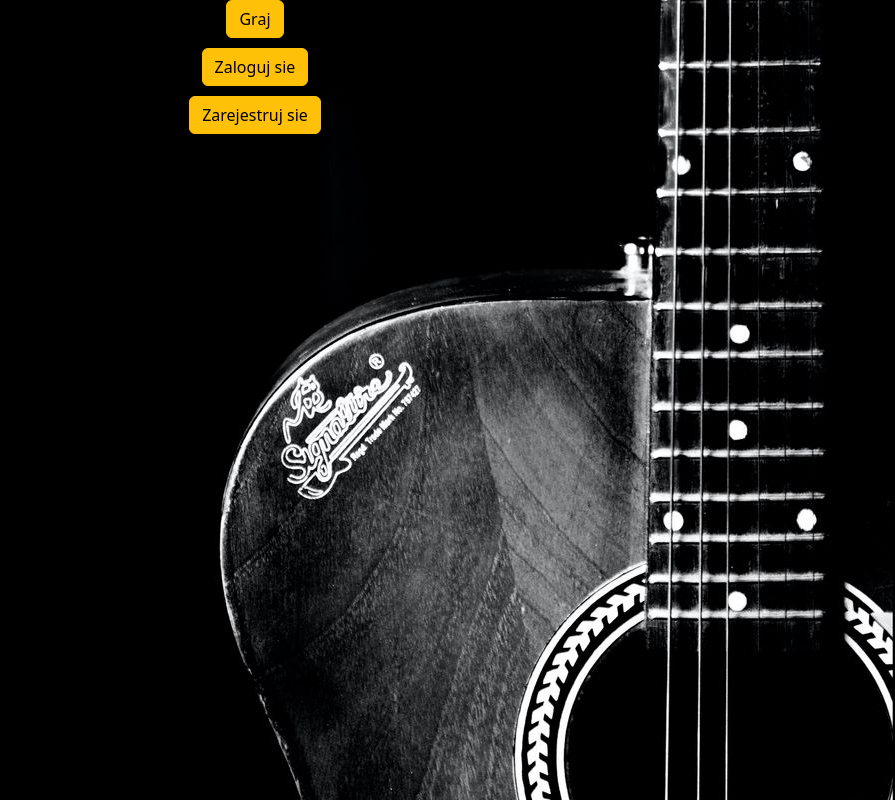
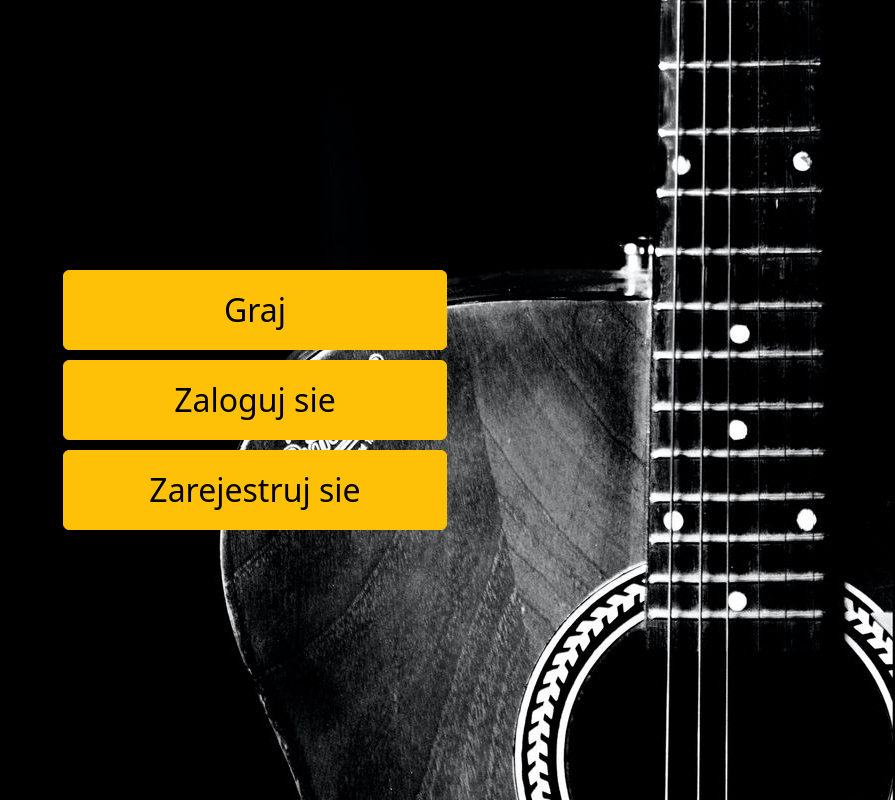
Before and after one commit to maksymil1/musicguessr0.1., a React app in the folder first-app/: page / in a window 1280 px wide. Shown: the whole page, without its empty margins (385-1280 px from the left). Built offline with nearby package versions, Linux system fonts and the light colour scheme; the HTML template or start-up script is replaced by a standard one.

Commit message:
bez glownego folderu

```diff
--- a/first-app/src/App.css
+++ b/first-app/src/App.css
@@ -19,5 +19,11 @@ body {
   align-items: center;
   flex-wrap: wrap;
   width: 100%;
-  height: max;;
+  height: 100vh;
 }
+
+.btn{
+    width: 30vw;
+    height: 10vh;
+    font-size: 2rem;
+}
```
